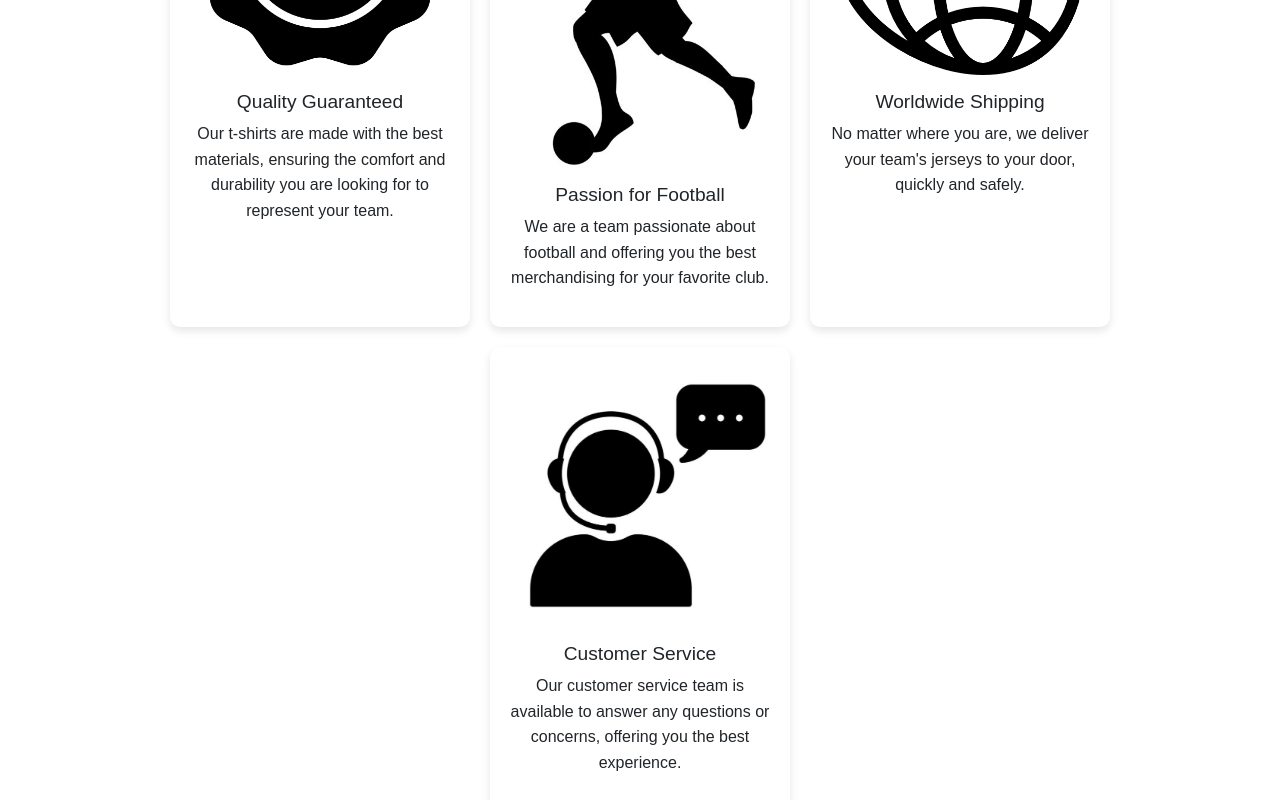
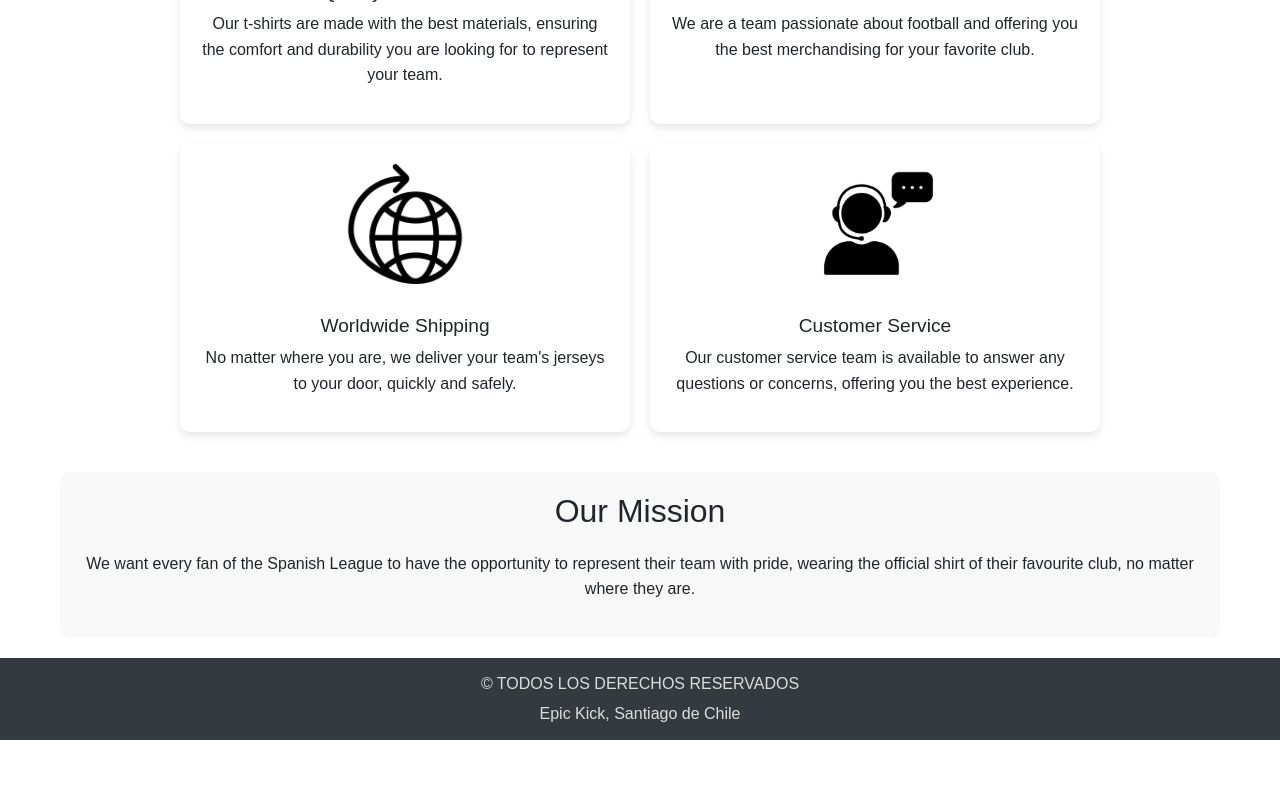
Before and after one commit to LuisGuerra05/ProyectoSoftware, a React (Create React App) app in the folder client/: page /about in a window 1280 px wide. Shown: the part 420-1220 px from the top of the page. After the commit the page ends 1160 px from the top, so only its background shows below. Built offline with nearby package versions, Linux system fonts and the light colour scheme.

Commit message:
Nuevo Footer

```diff
--- a/client/src/App.css
+++ b/client/src/App.css
@@ -53,6 +53,13 @@ body, html {
   background-color: #555;
 }
 
+.navbar {
+  position: fixed;
+  width: 100%;
+  z-index: 1000;
+  background-color: #343a40; /* Color oscuro de la navbar */
+}
+
 /* Content Section Styles */
 .home-content {
   display: flex;
@@ -83,8 +90,27 @@ body, html {
 }
 
 .cart-footer {
-  margin-bottom: 150px; /* Ajusta este valor según el espacio que desees */
+  margin-bottom: 50px; /* Ajusta este valor según el espacio que desees */
 }
+
+/* Asegura que el contenedor del carrito ocupe toda la pantalla y empuje el footer hacia abajo */
+.cart-page {
+  display: flex;
+  flex-direction: column;
+  min-height: 77.6vh; /* Ocupa al menos toda la altura de la ventana */
+}
+
+.cart-content {
+  flex-grow: 1; /* Crece para ocupar el espacio disponible */
+  display: flex;
+  justify-content: center;
+  align-items: center;
+}
+
+.empty-cart {
+  text-align: center;
+}
+
 
 
 .custom-trash-button {
--- /dev/null
+++ b/client/src/Footer.css
@@ -0,0 +1,33 @@
+.footer {
+    background-color: #343a40; /* Mismo color de la Navbar */
+    color: white;
+    padding: 8px 0;
+    text-align: center;
+    width: 100%;
+    position: relative;
+    bottom: 0;
+  }
+
+  .footer .container {
+    max-width: 1200px;
+    margin: 0 auto;
+  }
+
+  .footer p {
+    margin: 5px 0;
+    color: #ddd; /* Un gris suave para contraste */
+  }
+
+  .footer-links {
+    margin-top: 10px;
+  }
+
+  .footer-links a {
+    color: #bbb; /* Color gris claro */
+    margin: 0 15px;
+    text-decoration: none;
+  }
+
+  .footer-links a:hover {
+    color: white; /* Cambia a blanco al pasar el cursor */
+  }
--- /dev/null
+++ b/client/src/Footer.js
@@ -0,0 +1,15 @@
+import React from 'react';
+import './Footer.css'; // Cargar estilos para el footer
+
+const Footer = () => {
+  return (
+    <footer className="footer">
+      <div className="container">
+        <p>© TODOS LOS DERECHOS RESERVADOS</p>
+        <p>Epic Kick, Santiago de Chile</p>
+      </div>
+    </footer>
+  );
+};
+
+export default Footer;
--- a/client/src/HomePage.css
+++ b/client/src/HomePage.css
@@ -3,6 +3,15 @@
   width: 40px;
   height: auto;
   margin-right: 10px;
+}
+
+/* Título principal de la página */
+.homepage-title {
+  text-align: center;
+  font-size: 2rem;
+  margin: 40px 0 20px; /* Espacio superior e inferior */
+  color: #333;
+  font-weight: bold;
 }
 
 /* Personalización de la imagen de perfil */
@@ -103,3 +112,22 @@ select {
     margin-right: 10px; /* Reduce el margen del selector en pantallas pequeñas */
   }
 }
+
+/* Título principal con color negro */
+.homepage-title {
+  text-align: center;
+  font-size: 2.5rem;
+  margin: 40px 0 20px; /* Espaciado similar al About Us */
+  color: #333; /* Color similar al About Us */
+  font-family: 'Arial', sans-serif; /* Mismo estilo de fuente */
+  font-weight: bold; /* Peso de fuente */
+}
+
+/* Subtítulo */
+.homepage-subtitle {
+  text-align: center;
+  font-size: 1.2rem;
+  margin-bottom: 20px;
+  color: #666;
+  font-family: 'Arial', sans-serif; /* Asegura que el subtítulo también use la misma fuente */
+}
--- a/client/src/HomePage.js
+++ b/client/src/HomePage.js
@@ -1,4 +1,3 @@
-// src/HomePage.js
 import React from 'react';
 import './HomePage.css';
 import PromotionsCarousel from './components/PromotionsCarousel'; // Importa el carrusel
@@ -30,6 +29,8 @@ function HomePage() {
   return (
     <div className="homepage">
       <PromotionsCarousel /> {/* Carrusel de promociones */}
+      <h2 className="homepage-title">Explora los productos de tu equipo favorito</h2>
+      <p className="homepage-subtitle">Adquiere la camiseta oficial de cualquiera de los 20 equipos de la liga española</p> {/* Subtítulo */}
       <section className="home-content">
         <div className="grid-container">
           {teams.map((team, index) => (
--- a/client/src/Layout.js
+++ b/client/src/Layout.js
@@ -8,6 +8,7 @@ import './App.css';
 import './LanguageSwitch.css';
 import LanguageSwitcher from './LanguageSwitcher';
 import { CartContext } from './context/CartProvider'; // Importa el contexto del carrito
+import Footer from './Footer';  // Importa el footer
 
 function Layout({ children }) {
   const { t, i18n } = useTranslation();
@@ -48,7 +49,6 @@ function Layout({ children }) {
   };
 
   const handleCartClick = () => {
-    // Permitir acceder al carrito independientemente de si está autenticado o no
     navigate('/cart');
   };
 
@@ -85,7 +85,7 @@ function Layout({ children }) {
             />
 
             <div style={{ position: 'relative', display: 'inline-block' }}>
-              <FaCartShopping
+            <FaCartShopping
                 size={30}
                 onClick={handleCartClick}
                 style={{ cursor: 'pointer', color: 'white', marginRight: '15px' }}
@@ -102,7 +102,9 @@ function Layout({ children }) {
       </Navbar>
 
       {/* Contenido dinámico de la página */}
-      <div style={{ paddingTop: '60px' }}>{children}</div>
+      <div style={{ paddingTop: '60px', minHeight: '80vh' }}>{children}</div>  {/* minHeight garantiza que el contenido ocupe al menos la pantalla */}
+
+      <Footer />  {/* Colocar el footer aquí para que se muestre al final */}
     </div>
   );
 }
--- a/client/src/components/AboutUs.css
+++ b/client/src/components/AboutUs.css
@@ -1,8 +1,8 @@
-
 .about-us-container {
   max-width: 1200px;
   margin: 0 auto;
   padding: 20px;
+  padding-top: 35px; /* Agrega espacio en la parte superior para evitar que el título se oculte */
 }
 
 h1, h2 {
@@ -25,17 +25,21 @@
   background: #fff;
   border-radius: 10px;
   box-shadow: 0 4px 8px rgba(0, 0, 0, 0.1);
-    max-width: 300px;
   padding: 20px;
   text-align: center;
   transition: transform 0.3s;
-    flex: 1 1 calc(33.333% - 40px);
+  flex-basis: calc(50% - 20px);
+  max-width: 450px;
+  display: flex;
+  flex-direction: column;
+  justify-content: space-between;
 }
 
 .feature-card img {
-    width: 100%;
-    height: auto;
-    border-radius: 10px;
+  width: 120px;
+  height: 120px;
+  object-fit: contain;
+  margin: 0 auto 15px auto;
 }
 
 .feature-card h3 {
@@ -45,6 +49,7 @@
 
 .feature-card p {
   font-size: 1rem;
+  flex-grow: 1;
 }
 
 .feature-card:hover {
@@ -60,14 +65,14 @@
 }
 
 /* Estilos Responsivos */
-  @media (max-width: 768px) {
+@media (max-width: 1024px) {
   .feature-card {
-      flex: 1 1 calc(50% - 20px);
+    flex-basis: calc(50% - 20px);
   }
 }
 
-  @media (max-width: 480px) {
+@media (max-width: 768px) {
   .feature-card {
-      flex: 1 1 100%;
+    flex-basis: 100%;
   }
 }
--- a/client/src/components/Cart.js
+++ b/client/src/components/Cart.js
@@ -81,7 +81,7 @@ const Cart = () => {
   };
 
   return (
-    <Container style={{ marginTop: '50px' }}>
+    <Container className="cart-page" style={{ marginTop: '50px' }}>
       <h1 style={{ textAlign: 'left' }}>Carrito</h1>
       {cart.length === 0 ? (
         <Card className="shadow-sm p-3 mb-4">
--- a/client/src/components/ProductList.js
+++ b/client/src/components/ProductList.js
@@ -92,7 +92,7 @@ const ProductList = () => {
   }
 
   return (
-    <Container style={{ paddingTop: '40px' }}>
+    <Container style={{ paddingTop: '45px' }}>
       <Row>
         {products.map(product => (
           <Col key={product.id} xs={12} sm={6} md={4} lg={3} className="mb-4">
```
Lines whose indentation alone changed are shown as unchanged.
